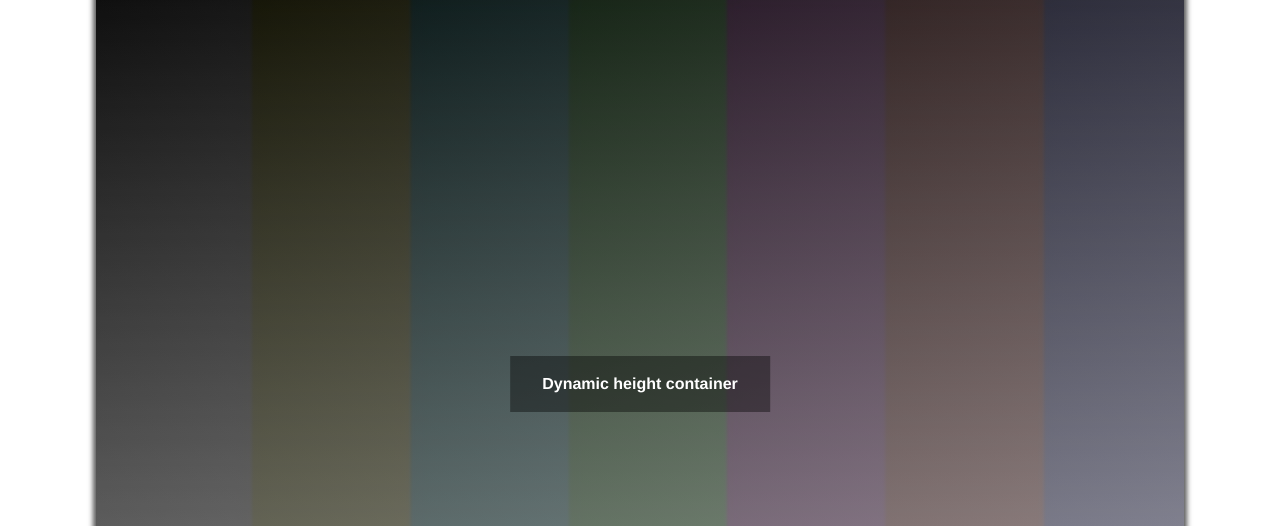
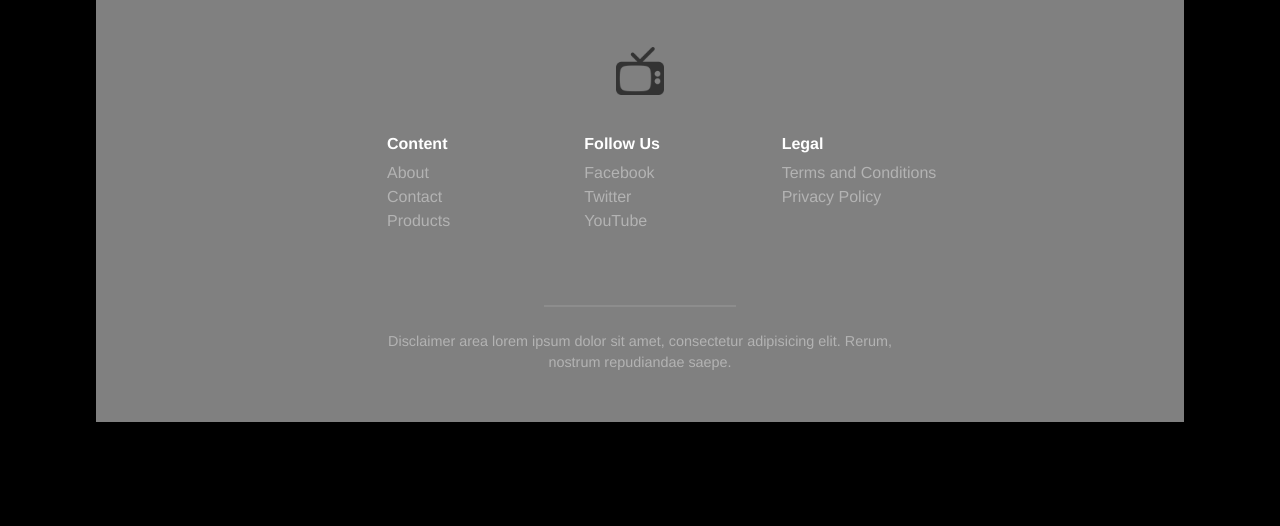
Before and after one commit to kenyonj/mockup-metis-project, a plain HTML site: page index.html in a window 1280 px wide. Shown: the part 426-952 px from the top of the page. After the commit the page ends 856 px from the top, so only its background shows below. Drawn offline with nearby package versions, Linux system fonts and the light colour scheme.

Commit message:
Update bg color and remove hero unit

```diff
--- a/index.html
+++ b/index.html
@@ -68,15 +68,15 @@
       </div>
     </section>
 
-    <section class="site-info">
-      <div class="image-gradient-dynamic">
-        <img src="images/color-bars.jpg" alt="">
-        <div class="copy">
-          <p>Dynamic height container</p>
-        </div>
-        <div class="overlay"></div>
-      </div>
-    </section>
+    <!-- <section class="site&#45;info"> -->
+    <!--   <div class="image&#45;gradient&#45;dynamic"> -->
+    <!--     <img src="images/color&#45;bars.jpg" alt=""> -->
+    <!--     <div class="copy"> -->
+    <!--       <p>Dynamic height container</p> -->
+    <!--     </div> -->
+    <!--     <div class="overlay"></div> -->
+    <!--   </div> -->
+    <!-- </section> -->
 
     <section class="show-info">
       <div class="show-poster">
--- a/stylesheets/application.scss
+++ b/stylesheets/application.scss
@@ -4,7 +4,7 @@
 
 @import url(http://fonts.googleapis.com/css?family=Roboto:100);
 // $background-main: desaturate(#EC173A, 20);
-$background-main: white;
+$background-main: black;
 
 @import "header";
 @import "top_shows_selector";
```
Also changed, not shown: public/application.css.
